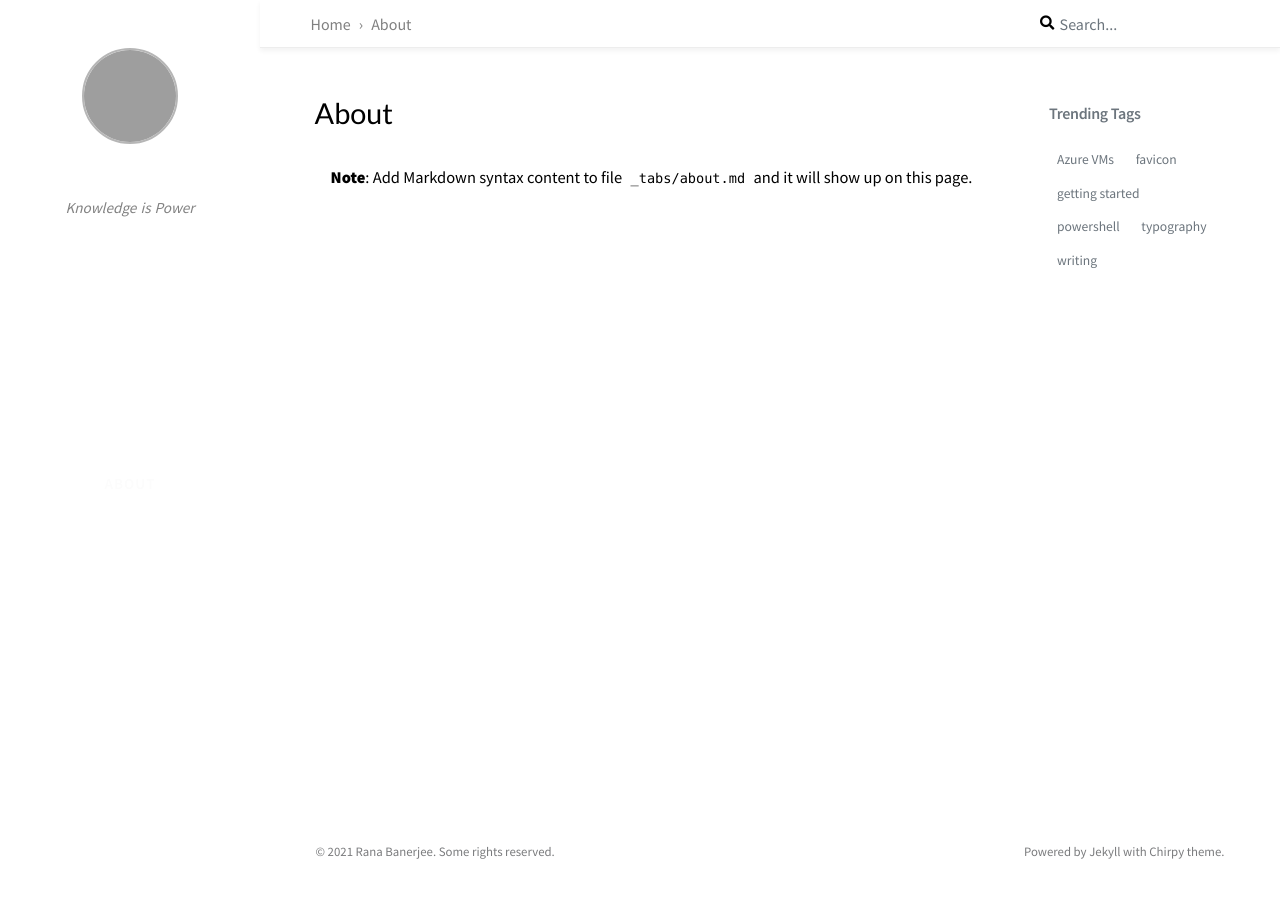
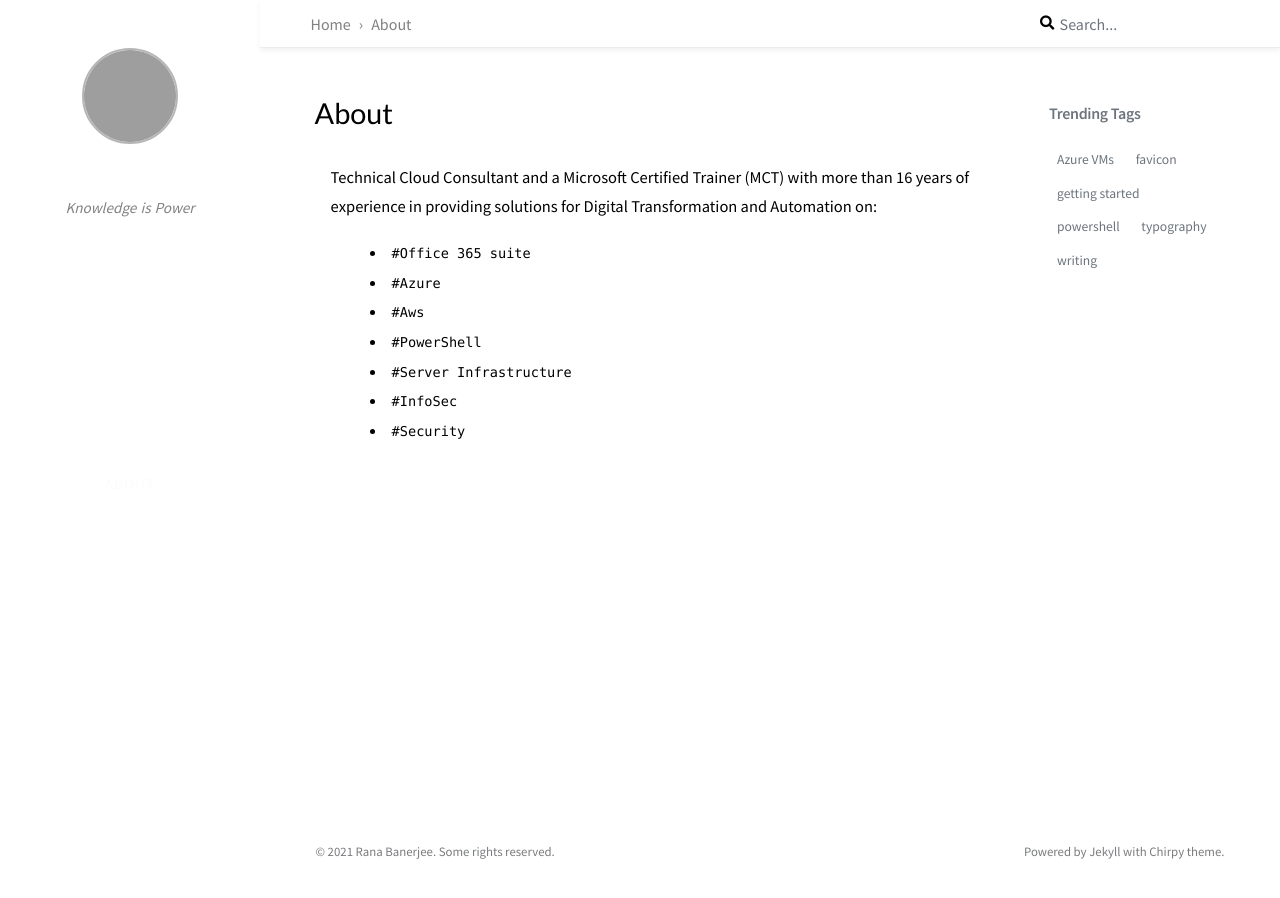
Before and after one commit to ranabanerjee15/ranabanerjee15.github.io, a Jekyll site: the page built from _tabs/about.md, in a window 1280 px wide. Built offline with Jekyll 4.4.1, drawn with Linux system fonts in a browser that asks for light colours; nearby versions of some CDN libraries; comment, search, counter and statistics services are not loaded; grey boxes are pictures that could not be loaded.

Commit message:
updated About

```diff
--- a/_tabs/about.md
+++ b/_tabs/about.md
@@ -5,4 +5,12 @@ order: 4
 ---
 
 
-> **Note**: Add Markdown syntax content to file `_tabs/about.md` and it will show up on this page.
+> Technical Cloud Consultant and a Microsoft Certified Trainer (MCT) with more than 16 years of experience in providing solutions for
+Digital Transformation and Automation on:
+  >> + `#Office 365 suite`
+  >> + `#Azure`
+  >> + `#Aws`
+  >> + `#PowerShell`
+  >> + `#Server Infrastructure`
+  >> + `#InfoSec`
+  >> + `#Security`
```
